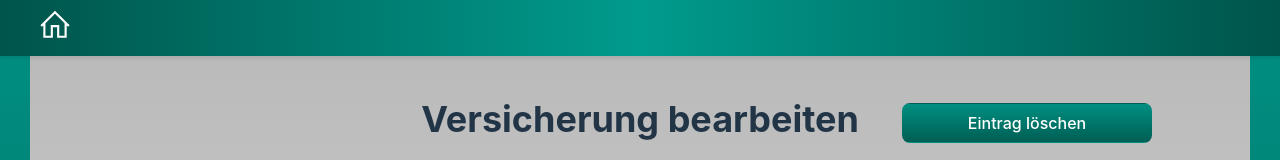
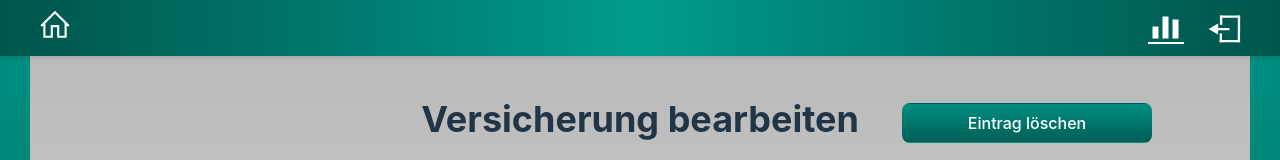
Before and after one commit to IskrenDev/capstone-insurance-program, a React (Vite) app in the folder frontend/: page /details/1/1/edit in a window 1280 px wide. Shown: the top 160 px of the page. Built offline with nearby package versions, Linux system fonts and the light colour scheme; no server answers; the HTML template or start-up script is replaced by a standard one.

Commit message:
Add Logout and StatisticsIcon, remove code smell, edit Header and DeleteConfirmationModal

```diff
--- a/frontend/src/components/header/Header.css
+++ b/frontend/src/components/header/Header.css
@@ -9,7 +9,26 @@
 }
 
 .nav-main {
+    display: flex;
+    align-items: center;
     padding: 8px;
     text-align: left;
     margin-left: 30px;
+    margin-right: 30px;
 }
+
+.home-icon {
+    margin-right: auto;
+}
+
+.statistics-icon {
+    margin-right: 25px;
+}
+
+.logout-icon {
+    margin-right: 5px;
+}
+
+.spacer {
+    flex-grow: 1;
+}
--- a/frontend/src/components/header/Header.tsx
+++ b/frontend/src/components/header/Header.tsx
@@ -1,14 +1,18 @@
 import "./Header.css";
 import HomeIcon from "../svg/HomeIcon.tsx";
-import { Link } from "react-router-dom";
+import LogoutIcon from "../svg/LogoutIcon.tsx";
+import {Link} from "react-router-dom";
+import StatisticsIcon from "../svg/StatisticsIcon.tsx";
 
 function Header() {
     return (
         <header className={"header-border"}>
             <nav className={"nav-main"}>
-                <Link to={"/"} className="svg-icon">
-                    <HomeIcon />
+                <Link to={"/"} className="home-icon">
+                    <HomeIcon/>
                 </Link>
+                <StatisticsIcon/>
+                <LogoutIcon/>
             </nav>
         </header>
     );
--- /dev/null
+++ b/frontend/src/components/svg/LogoutIcon.tsx
@@ -0,0 +1,15 @@
+function LogoutIcon() {
+    return (
+        <svg width="34" height="34" viewBox="0 0 146 146" xmlns="http://www.w3.org/2000/svg">
+            <path fill="white" stroke="white" strokeWidth="10" d="M132.22,20.20L133.54,134.31" transform="rotate(0.80 132.88 77.25)" />
+            <path fill="white" stroke="white" strokeWidth="10" d="M137.57,129.15L50.36,129.81" transform="rotate(0.35 93.97 129.48)" />
+            <path fill="white" stroke="white" strokeWidth="10" d="M137.96,24.01L51.18,24.66" transform="rotate(0.39 94.57 24.34)" />
+            <path fill="white" stroke="white" strokeWidth="10" d="M55.25,134.34L55.25,96.73" />
+            <path fill="white" stroke="white" strokeWidth="10" d="M56.26,59.22L56.26,20.24" />
+            <path fill="white" stroke="white" strokeWidth="10" d="M28.96,78.40L92.23,77.30" transform="rotate(0.93 60.59 77.85)" />
+            <path fill="white" stroke="white" strokeWidth="10" d="M10.74,90.35L25.61,64.32L40.49,90.35L10.74,90.35z" transform="rotate(-89.62 25.61 77.34)" />
+        </svg>
+    );
+}
+
+export default LogoutIcon;
--- /dev/null
+++ b/frontend/src/components/svg/StatisticsIcon.tsx
@@ -0,0 +1,14 @@
+function StatisticsIcon() {
+    return (
+        <svg xmlns="http://www.w3.org/2000/svg" width="65" height="40">
+            <g>
+                <rect fill="white" stroke="white" strokeWidth="1" x="20" y="9" width="5" height="21" rx="0" ry="0"/>
+                <rect fill="white" stroke="white" strokeWidth="1" x="30" y="12" width="5" height="18" rx="0" ry="0"/>
+                <rect fill="white" stroke="white" strokeWidth="1" x="10" y="19" width="5" height="11"/>
+                <path fill="white" fillOpacity="1" stroke="white" strokeOpacity="1" strokeWidth="2" d="M5,35 L41,35"/>
+            </g>
+        </svg>
+    );
+}
+
+export default StatisticsIcon;
--- a/frontend/src/modals/DeleteConfirmationModal.tsx
+++ b/frontend/src/modals/DeleteConfirmationModal.tsx
@@ -9,7 +9,7 @@ interface DeleteConfirmationModalProps {
 }
 
 const DeleteConfirmationModal = (props: DeleteConfirmationModalProps) => {
-    const { show, handleClose, handleConfirm } = props;
+    const {show, handleClose, handleConfirm} = props;
 
     const handleCloseKeyDown = (event: React.KeyboardEvent<HTMLButtonElement>) => {
         if (event.key === 'Enter' || event.key === ' ') {
@@ -28,10 +28,8 @@ const DeleteConfirmationModal = (props: DeleteConfirmationModalProps) => {
             <div className="modal-container">
                 <div className="modal-content">
                     <div className="modal-header">
-                        <div className="centered-content">
-                            <WarningIcon />
-                            <div className="modal-title">Bestätigung</div>
-                        </div>
+                        <WarningIcon/>
+                        <div className="modal-title">Bestätigung</div>
                     </div>
                     <div className="modal-body">
                         <p>Sind Sie sicher, dass Sie diesen Versicherungseintrag löschen möchten?</p>
--- a/frontend/src/pages/HomePage.tsx
+++ b/frontend/src/pages/HomePage.tsx
@@ -26,7 +26,6 @@ function HomePage() {
     }, []);
 
     return (
-        <>
             <div className="overview-container">
                 <h1 className="overview-title">Übersicht</h1>
                 <button className="button-add">
@@ -38,7 +37,6 @@ function HomePage() {
                     <InsuranceList insurances={vehicleInsurances} headerText="Kfz-Versicherungen" type="vehicle"/>
                 </div>
             </div>
-        </>
     );
 }
 
```
